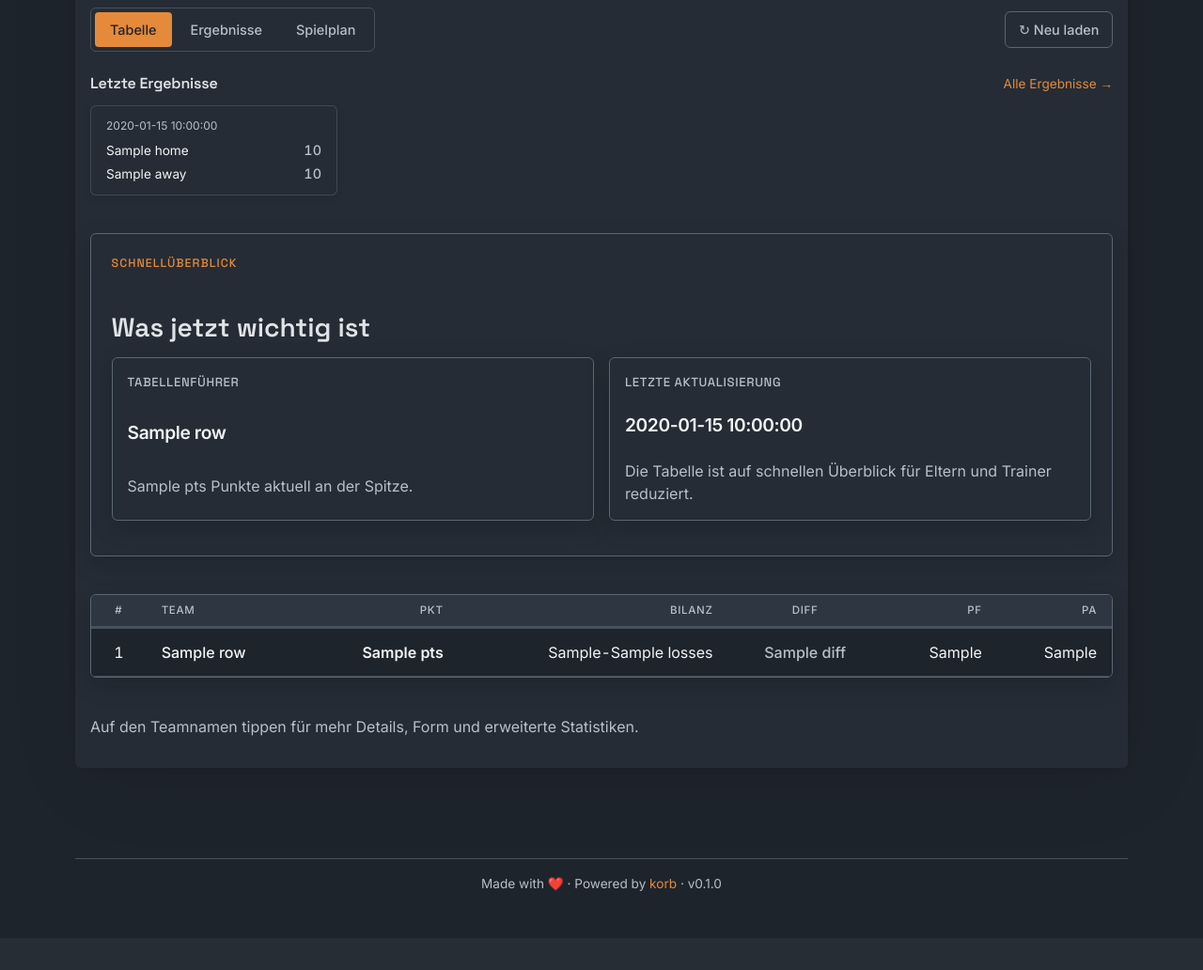
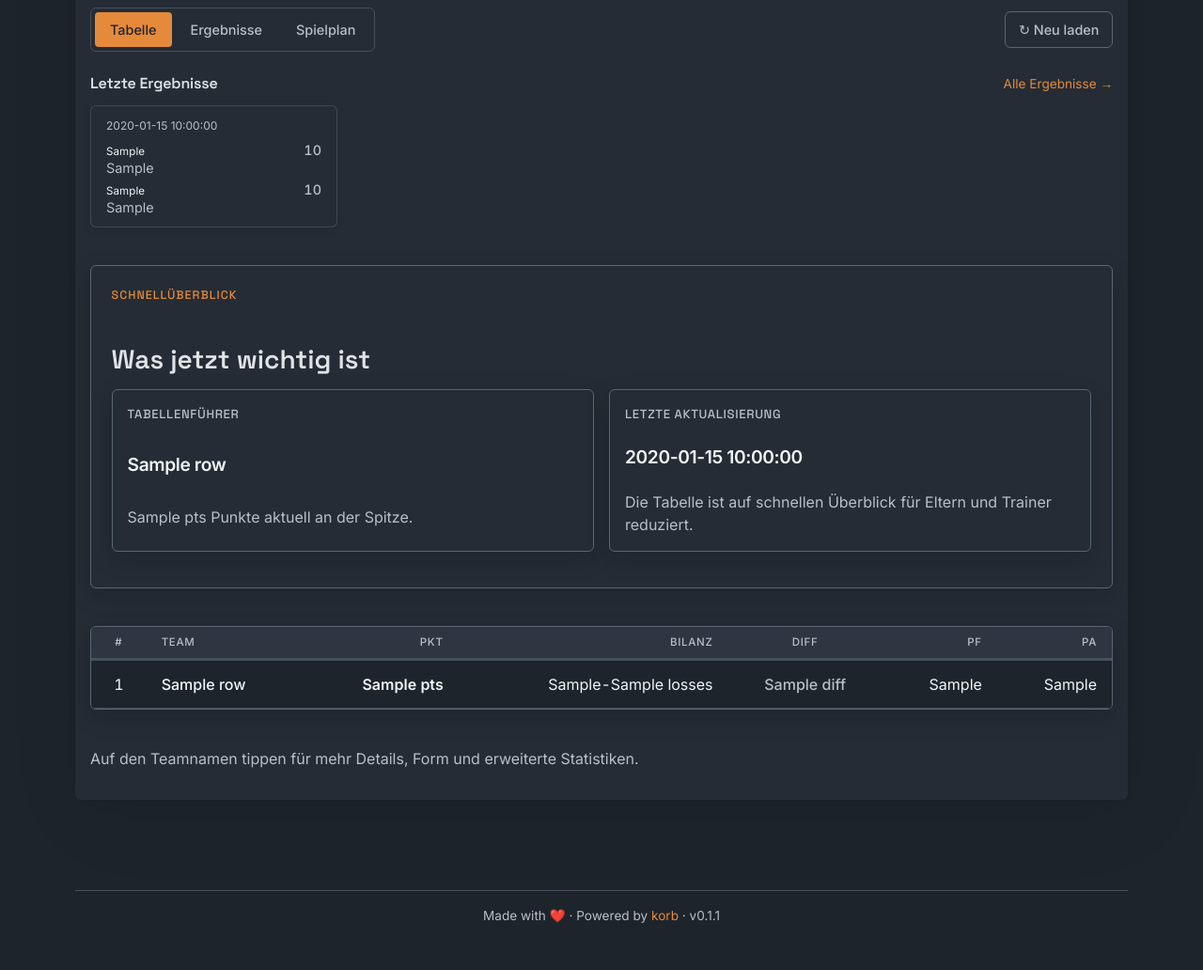
Before and after one commit to malvavisc0/korbpuls, a FastAPI app: template src/korbpuls/templates/standings.html in a window 1280 px wide. Shown: the part 400-1432 px from the top of the page at 94% size. Before the commit the page ends 1348 px from the top, so only its background shows below. Run offline with FastAPI, Linux system fonts and the light colour scheme; the template is opened without the code that fills it: most values are stand-ins (such as "Sample title", 1, 10 or a date in 2020); some libraries are stand-ins or nearby versions.

Commit message:
fixing larger names

```diff
--- a/src/korbpuls/__init__.py
+++ b/src/korbpuls/__init__.py
@@ -1,3 +1,3 @@
 """korbpuls.de — FastAPI web application."""
 
-__version__ = "0.1.0"
+__version__ = "0.1.1"
--- a/src/korbpuls/presenters.py
+++ b/src/korbpuls/presenters.py
@@ -175,8 +175,12 @@ class ErgebnisGame(BaseModel):
     date: str  # "15.03.2025"
     home: str
     home_slug: str
+    home_display_primary: str
+    home_display_secondary: str = ""
     away: str
     away_slug: str
+    away_display_primary: str
+    away_display_secondary: str = ""
     home_score: int
     away_score: int
     diff: int  # home_score - away_score
@@ -253,17 +257,31 @@ def _parse_ergebnis_game(raw: dict[str, Any]) -> ErgebnisGame:
     away_score = raw["away_score"]
     diff = home_score - away_score
     winner = "home" if diff > 0 else ("away" if diff < 0 else "draw")
+    home_primary, home_secondary = _split_compact_team_name(raw["home"])
+    away_primary, away_secondary = _split_compact_team_name(raw["away"])
     return ErgebnisGame(
         date=raw_date,
         home=raw["home"],
         home_slug=slugify(raw["home"]),
+        home_display_primary=home_primary,
+        home_display_secondary=home_secondary,
         away=raw["away"],
         away_slug=slugify(raw["away"]),
+        away_display_primary=away_primary,
+        away_display_secondary=away_secondary,
         home_score=home_score,
         away_score=away_score,
         diff=diff,
         winner=winner,
     )
+
+
+def _split_compact_team_name(team_name: str) -> tuple[str, str]:
+    """Split a team name for compact sponsor-first display."""
+    primary, separator, secondary = team_name.partition(" ")
+    if not separator:
+        return team_name, ""
+    return primary, secondary
 
 
 def _parse_game_result(raw: dict[str, Any]) -> GameResult:
--- a/src/korbpuls/static/app.css
+++ b/src/korbpuls/static/app.css
@@ -622,15 +622,40 @@ body, p, td, th, input, button, select, textarea, .stat-card__detail,
 }
 
 .result-card__name {
+    display: grid;
+    min-width: 0;
     font-size: 0.85rem;
     color: var(--kp-text);
     text-decoration: none;
+}
+
+.result-card__name-primary,
+.result-card__name-secondary {
+    display: block;
     overflow: hidden;
     text-overflow: ellipsis;
     white-space: nowrap;
 }
 
+.result-card__name-primary {
+    font-size: 0.72rem;
+    font-weight: 400;
+    letter-spacing: 0.01em;
+}
+
+.result-card__name-secondary {
+    font-weight: 400;
+    color: var(--kp-text-secondary);
+    font-size: 0.9rem;
+    line-height: 1.2;
+}
+
 .result-card__name:hover {
+    color: var(--kp-accent);
+}
+
+.result-card__name:hover .result-card__name-primary,
+.result-card__name:hover .result-card__name-secondary {
     color: var(--kp-accent);
 }
 
--- a/src/korbpuls/templates/standings.html
+++ b/src/korbpuls/templates/standings.html
@@ -61,12 +61,24 @@
                 <div class="result-card__teams">
                     <div class="result-card__row">
                         <a class="result-card__name {% if game.winner == 'home' %}result-card__name--winner{% endif %}"
-                           href="/liga/{{ ligaid }}/{{ liga_slug }}/team/{{ game.home_slug }}">{{ game.home }}</a>
+                           href="/liga/{{ ligaid }}/{{ liga_slug }}/team/{{ game.home_slug }}"
+                           aria-label="{{ game.home }}">
+                            <span class="result-card__name-primary">{{ game.home_display_primary }}</span>
+                            {% if game.home_display_secondary %}
+                            <span class="result-card__name-secondary">{{ game.home_display_secondary }}</span>
+                            {% endif %}
+                        </a>
                         <span class="result-card__score {% if game.winner == 'home' %}result-card__score--winner{% elif game.winner == 'draw' %}result-card__score--draw{% endif %}">{{ game.home_score }}</span>
                     </div>
                     <div class="result-card__row">
                         <a class="result-card__name {% if game.winner == 'away' %}result-card__name--winner{% endif %}"
-                           href="/liga/{{ ligaid }}/{{ liga_slug }}/team/{{ game.away_slug }}">{{ game.away }}</a>
+                           href="/liga/{{ ligaid }}/{{ liga_slug }}/team/{{ game.away_slug }}"
+                           aria-label="{{ game.away }}">
+                            <span class="result-card__name-primary">{{ game.away_display_primary }}</span>
+                            {% if game.away_display_secondary %}
+                            <span class="result-card__name-secondary">{{ game.away_display_secondary }}</span>
+                            {% endif %}
+                        </a>
                         <span class="result-card__score {% if game.winner == 'away' %}result-card__score--winner{% elif game.winner == 'draw' %}result-card__score--draw{% endif %}">{{ game.away_score }}</span>
                     </div>
                 </div>
```
